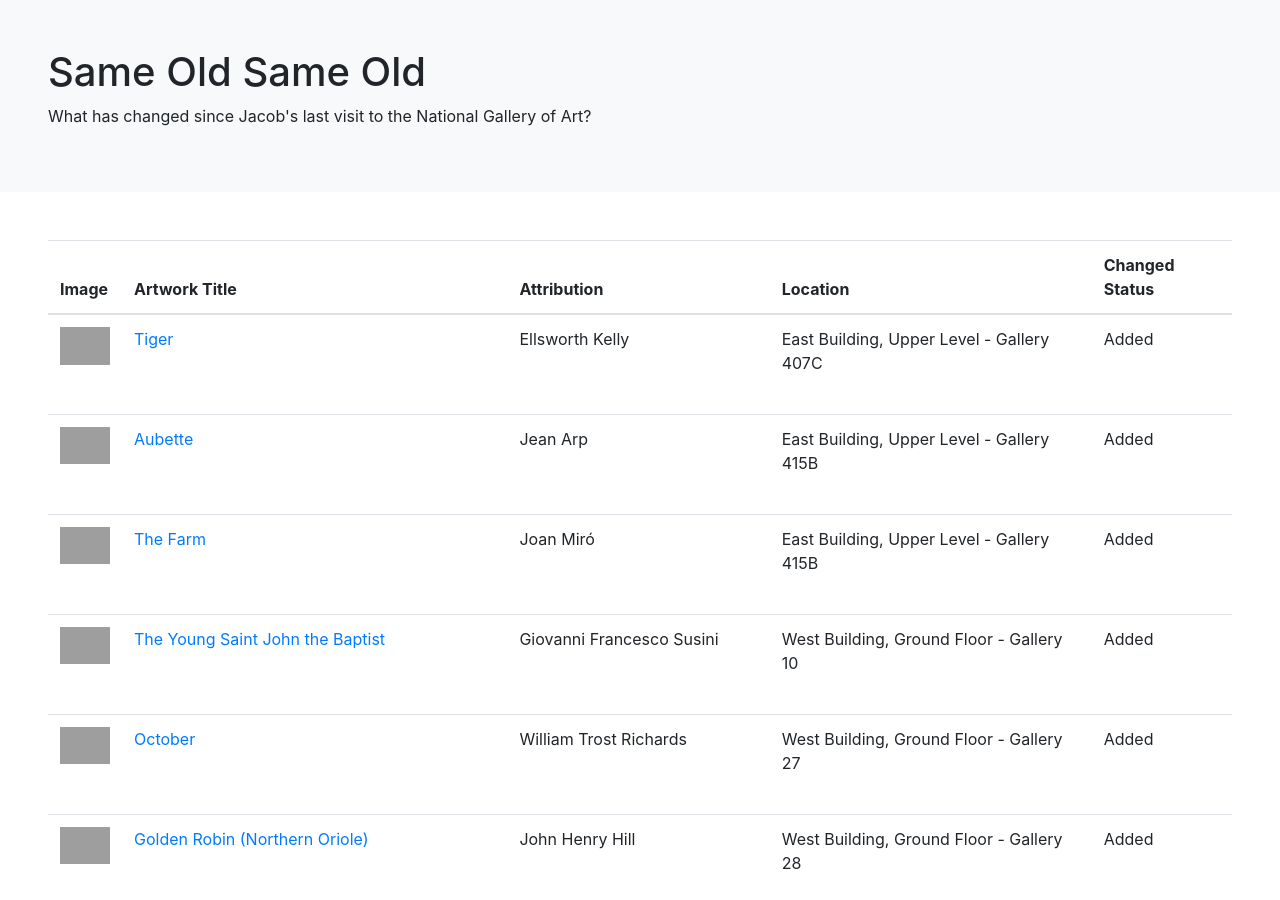
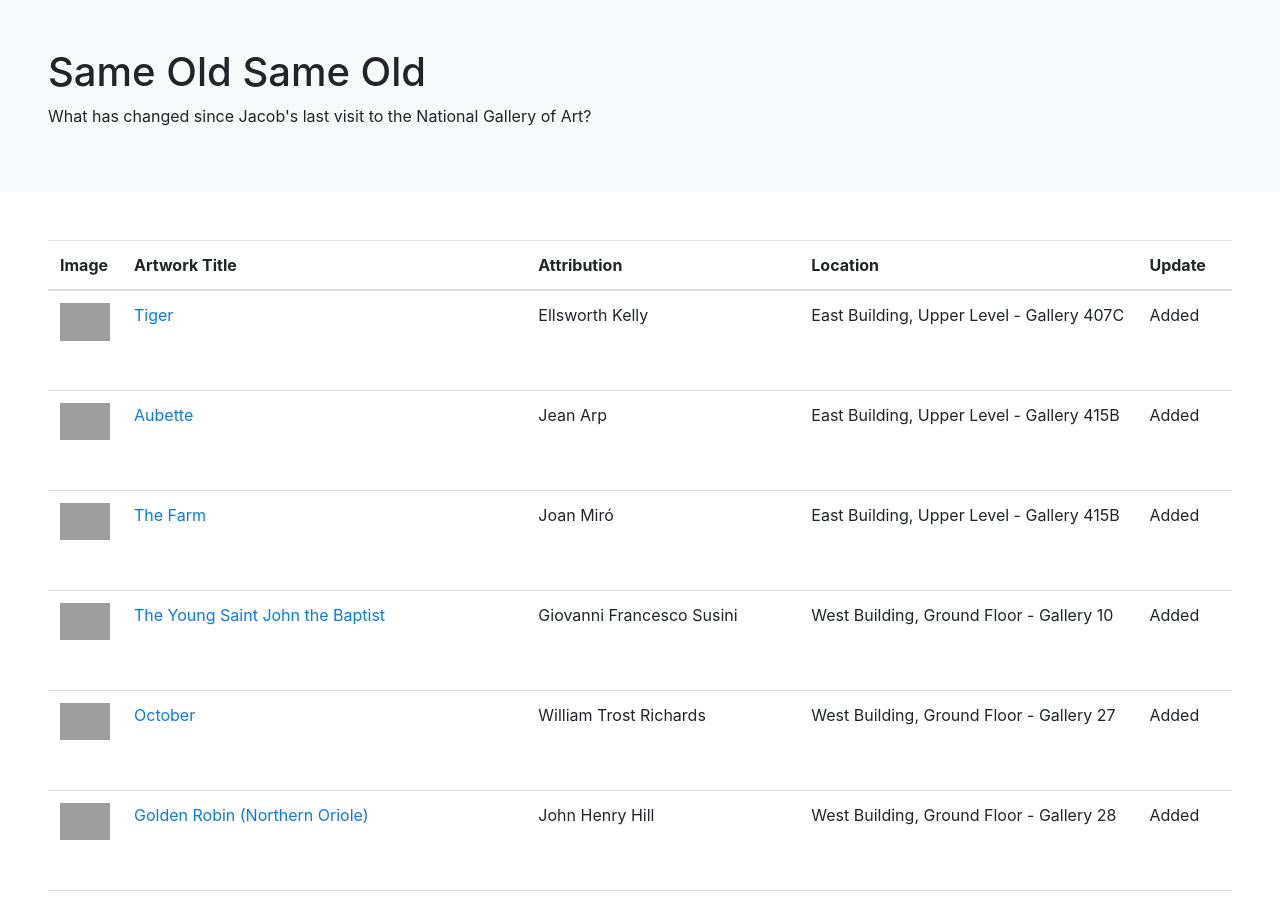
Before and after one commit to jacobmgreer/Same-Old-Same-Old, a Jekyll site: the page built from index.md, in a window 1280 px wide and 900 px high, cut to the strip 0-900 px from the top of the window. Built offline with Jekyll 4.4.1, drawn with Linux system fonts in a browser that asks for light colours; grey boxes are pictures that could not be loaded.

Commit message:
Update index.md

```diff
--- a/index.md
+++ b/index.md
@@ -10,7 +10,7 @@ layout: default
 	      <th scope="col">Artwork Title</th>
 	      <th scope="col">Attribution</th>
 	      <th scope="col">Location</th>
-	      <th scope="col">Changed Status</th>
+	      <th scope="col">Update</th>
 	    </tr>
   	</thead>
   	<tbody>
```
